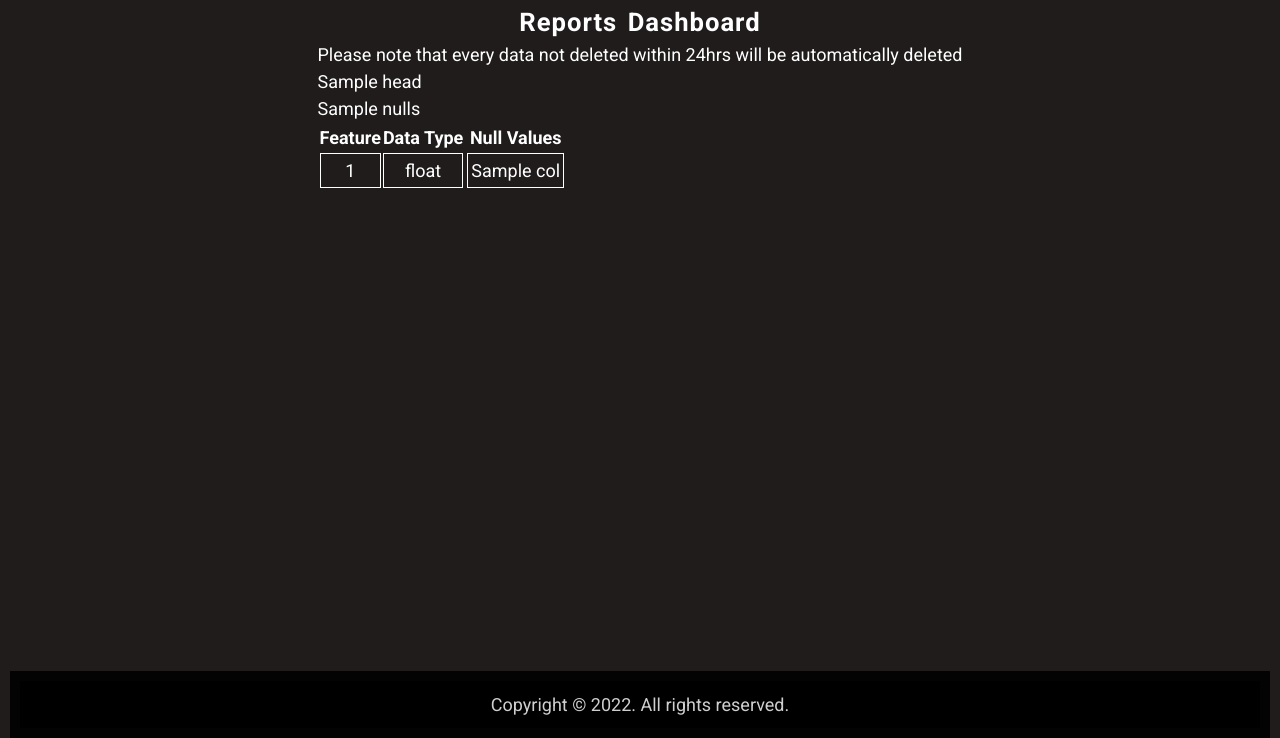
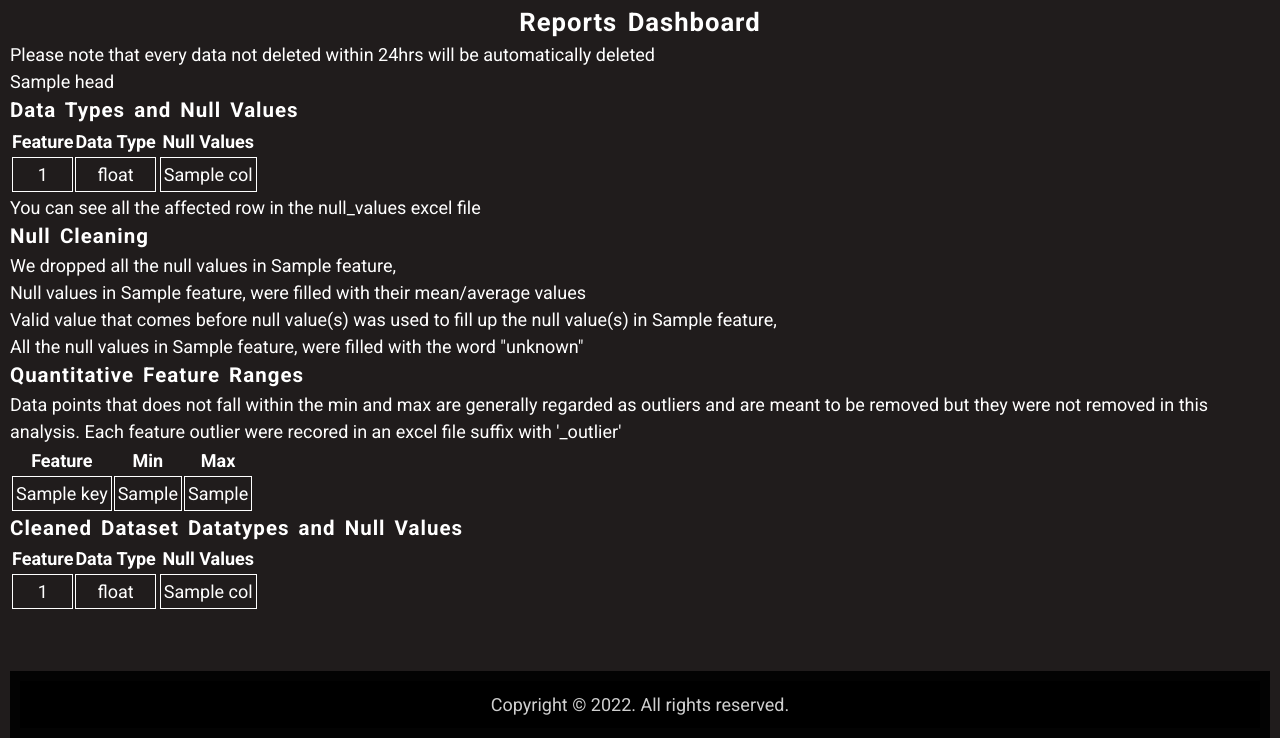
Before and after one commit to Emeka-Onwuepe/Automated_Sales_Data_Analysis, a Django app: template data_sets/templates/data_sets/dashboard.html in a window 1280 px wide. Shown: the part 67-805 px from the top of the page. Run offline with Django 4.2, Linux system fonts and the light colour scheme; the template is opened without the code that fills it: most values are stand-ins (such as "Sample title", 1, 10 or a date in 2020).

Commit message:
update: working of data cleaning

```diff
--- a/data_sets/templates/data_sets/dashboard.html
+++ b/data_sets/templates/data_sets/dashboard.html
@@ -1,12 +1,116 @@
 {% extends 'home/home.html' %}{% load static %} {% block main %}
 <h1>Reports Dashboard</h1>
 <p>Please note that every data not deleted within 24hrs will be automatically deleted</p>
-<div style="overflow:scroll;">
-{{head|safe}}
-</div>
-<div style="overflow:scroll;">
-    {{nulls|safe}}
+<P class="info">{% if error.out_of_bound %}We dropped {% for feature in error.out_of_bound %} {% if forloop.last and forloop.first %} {{feature}} {% elif forloop.last and not forloop.first %} and {{feature}} {% else %} {{feature}} , {% endif %} {% endfor %} because we
+    were unable to convert {% if error.out_of_bound|length == 1 %} it {% else %} them {% endif %} to date datatype.{% endif %}
+</P>
+<section class="df_head">
+    <div class="table_display" style="overflow:scroll;">
+        {{head|safe}}
     </div>
+</section>
+
+<section class="null_values">
+    <h3>Data Types and Null Values</h3>
+    <div class="table_display" style="display: flex;flex-direction:row">
+        <table>
+            <thead>
+                <tr>
+                    <th>Feature</th>
+                    <th>Data Type</th>
+                </tr>
+            </thead>
+            {% for index,col in nulls.dtypes.items  %}
+        <tr>
+            <td>{{index}}</td>
+            <td>{% if col == "datetime64[ns]" %}
+                    Date
+                {% elif col == "object"  %}
+              String
+            {% else %}
+              float
+            {% endif %}
+            </td>
+        </tr>
+        {% endfor %}
+        </table>
+        <table>
+            <thead>
+                <tr>
+                    <th>Null Values</th>
+                </tr>
+            </thead>
+            {% for col in nulls.isnull.sum  %}
+        <tr>
+            <td>{{col}}</td>
+        </tr>
+        {% endfor %}
+        </table>
+    </div>
+    <p class="info">You can see all the affected row in the null_values excel file </p>
+
+    <h3>Null Cleaning</h3>
+    <div>
+        {% if null_report.dropped %}
+        <p>We dropped all the null values in  {% for feature in null_report.dropped  %}
+            {{feature}},
+            {% endfor %}</p>
+        {% endif %}
+
+        {% if null_report.mean %}
+        <p>Null values in {% for feature in null_report.mean  %}
+            {{feature}},
+            {% endfor %} were filled with their mean/average values</p>
+        {% endif %}
+
+
+        {% if null_report.ffill %}
+         <p>Valid value that comes before null value(s) was used to fill up the null value(s) in
+            {% for feature in null_report.ffill  %}
+                {{feature}},
+                {% endfor %} </p>
+        {% endif %}
+
+        {% if null_report.unknown %}
+        <p>All the null values in {% for feature in null_report.unknown  %}
+            {{feature}},
+            {% endfor %} were filled with the word "unknown"</p>
+        {% endif %}
+    </div>
+</section>
+
+<section class="outliers">
+    <h3>Quantitative Feature Ranges</h3>
+    <p class="info"> Data points that does not fall within the min and max
+        are generally regarded as outliers and are meant to be removed but they were not removed in this
+    analysis. Each feature outlier were recored in an excel file suffix with '_outlier' </p>
+
+
+    <div style="display: flex;flex-direction:row">
+        <table>
+            <thead>
+                <tr>
+                    <th>Feature</th>
+                    <th>Min</th>
+                    <th>Max</th>
+                </tr>
+            </thead>
+            <tbody>
+                {% for  key,value in feature_ranges.items  %}
+                <tr>
+                    <td>{{key}}</td>
+                    <td>{{value.0}}</td>
+                    <td>{{value.1}}</td>
+                </tr>
+                {% endfor %}
+            </tbody>
+        </table>
+
+    </div>
+</section>
+
+<section class="cleaned">
+    <h3>Cleaned Dataset Datatypes and Null Values</h3>
 <div style="display: flex;flex-direction:row">
     <table>
         <thead>
@@ -15,6 +119,7 @@
                 <th>Data Type</th>
             </tr>
         </thead>
+        <tbody>
         {% for index,col in df.dtypes.items  %}
     <tr>
         <td>{{index}}</td>
@@ -28,6 +133,7 @@
         </td>
     </tr>
     {% endfor %}
+</tbody>
     </table>
     <table>
         <thead>
@@ -35,14 +141,17 @@
                 <th>Null Values</th>
             </tr>
         </thead>
+        <tbody>
         {% for col in df.isnull.sum  %}
     <tr>
         <td>{{col}}</td>
     </tr>
     {% endfor %}
+</tbody>
     </table>
 </div>
-<P>{% if error.out_of_bound %}We dropped {% for feature in error.out_of_bound %} {% if forloop.last and forloop.first %} {{feature}} {% elif forloop.last and not forloop.first %} and {{feature}} {% else %} {{feature}} , {% endif %} {% endfor %} because we
-    were unable to convert {% if error.out_of_bound|length == 1 %} it {% else %} them {% endif %} to date datatype.{% endif %}
-</P>
+
+</section>
+
+
 {% endblock main %}
--- a/source_code/clean/identifiers.py
+++ b/source_code/clean/identifiers.py
@@ -22,7 +22,7 @@ def clean_genders(gen):
             male = ['male', 'm']
             set_option('mode.chained_assignment',None)
             if search('[0-9@%$/())]',data):
-                result.append('not a gender')
+                gen[i] = 'not a gender'
             elif data in female:
                 gen[i] = 'female'
             elif data in male:
```
Also changed, not shown: data_sets/views.py (+7 -18 lines), source_code/clean/general.py (+5 -5 lines).
